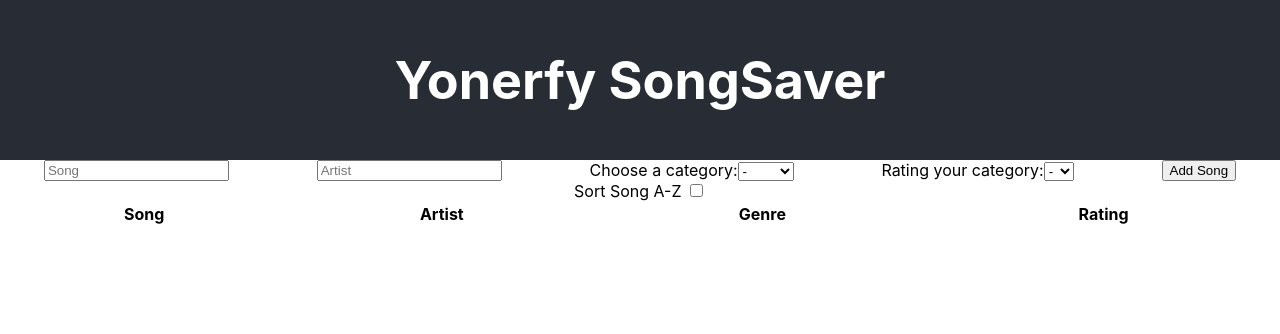
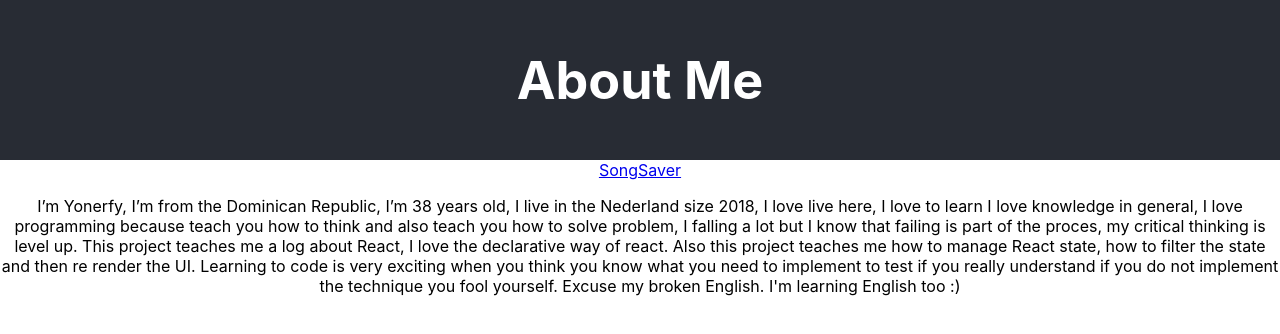
Before and after one commit to Yonerfy/Songsaver, a React (Create React App) app: page /about in a window 1280 px wide. Shown: the top 334 px of the page. Built offline with nearby package versions, Linux system fonts and the light colour scheme.

Commit message:
React-router implemented

```diff
--- a/package.json
+++ b/package.json
@@ -9,6 +9,7 @@
     "nanoid": "^3.3.3",
     "react": "^18.0.0",
     "react-dom": "^18.0.0",
+    "react-router-dom": "^6.3.0",
     "react-scripts": "5.0.1",
     "web-vitals": "^2.1.4"
   },
--- a/src/App.js
+++ b/src/App.js
@@ -3,6 +3,7 @@ import React, { useState } from "react";
 import ShowSongs from "./components/ShowSongs";
 import SongForm from "./components/SongForm";
 import { nanoid } from "nanoid";
+import { Outlet, Link } from "react-router-dom";
 
 function App() {
   const [songs, setSongs] = useState([]);
@@ -48,6 +49,10 @@ function App() {
       <header className="App-header">
         <h1>Yonerfy SongSaver</h1>
       </header>
+      <nav>
+        <Link to="/about">About Me</Link>
+      </nav>
+      <Outlet />
       <main>
         <SongForm handleOnsubmit={handleOnsubmit} songs={songs} />
         <ShowSongs
--- a/src/index.js
+++ b/src/index.js
@@ -2,10 +2,17 @@ import React from "react";
 import ReactDOM from "react-dom/client";
 import "./index.css";
 import App from "./App";
+import { BrowserRouter, Routes, Route } from "react-router-dom";
+import About from "./routes/about";
 
 const root = ReactDOM.createRoot(document.getElementById("root"));
 root.render(
   <React.StrictMode>
-    <App />
+    <BrowserRouter>
+      <Routes>
+        <Route path="/" element={<App />} />
+        <Route path="about" element={<About />} />
+      </Routes>
+    </BrowserRouter>
   </React.StrictMode>
 );
--- /dev/null
+++ b/src/routes/about.js
@@ -0,0 +1,30 @@
+import { Link } from "react-router-dom";
+
+export default function About() {
+  return (
+    <div className="App">
+      <header className="App-header">
+        <h1>About Me</h1>
+      </header>
+      <nav>
+        <Link to="/">SongSaver</Link>
+      </nav>
+      <main>
+        <p>
+          I’m Yonerfy, I’m from the Dominican Republic, I’m 38 years old, I live
+          in the Nederland size 2018, I love live here, I love to learn I love
+          knowledge in general, I love programming because teach you how to
+          think and also teach you how to solve problem, I falling a lot but I
+          know that failing is part of the proces, my critical thinking is level
+          up. This project teaches me a log about React, I love the declarative
+          way of react. Also this project teaches me how to manage React state,
+          how to filter the state and then re render the UI. Learning to code is
+          very exciting when you think you know what you need to implement to
+          test if you really understand if you do not implement the technique
+          you fool yourself. Excuse my broken English. I'm learning English too
+          :){" "}
+        </p>
+      </main>
+    </div>
+  );
+}
```
Also changed, not shown: 1 other file (tests, documents, lock files or other folders).
